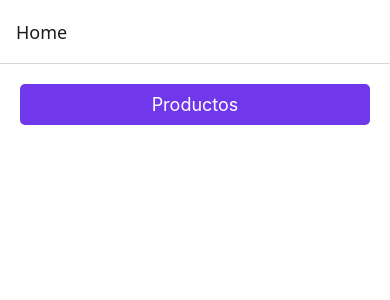
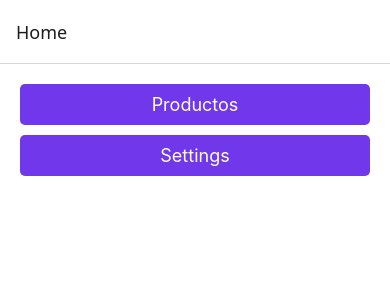
Before and after one commit to guillevarelabarros/04-NavigationApp, a React Native app: screen /Home in a window 390 px wide. Shown: the top 300 px of the page. Built offline with nearby package versions, Linux system fonts and the light colour scheme.

Commit message:
feat: add Settings button to HomeScreen and adjust button styling

```diff
--- a/src/presentation/screens/home/HomeScreen.tsx
+++ b/src/presentation/screens/home/HomeScreen.tsx
@@ -15,6 +15,10 @@ export const HomeScreen = () => {
         label="Productos"
         onPress={() => navigation.navigate('Products' as never)}
       />
+      <PrimaryButton
+        label="Settings"
+        onPress={() => navigation.navigate('Settings' as never)}
+      />
     </View>
   );
 };
--- a/src/presentation/theme/theme.tsx
+++ b/src/presentation/theme/theme.tsx
@@ -24,6 +24,7 @@ export const globalStyles = StyleSheet.create( {
     backgroundColor: globalColors.primary,
     borderRadius: 5,
     padding: 10,
+    marginBottom: 10,
     width: '100%',
     alignItems: 'center',
 
```
